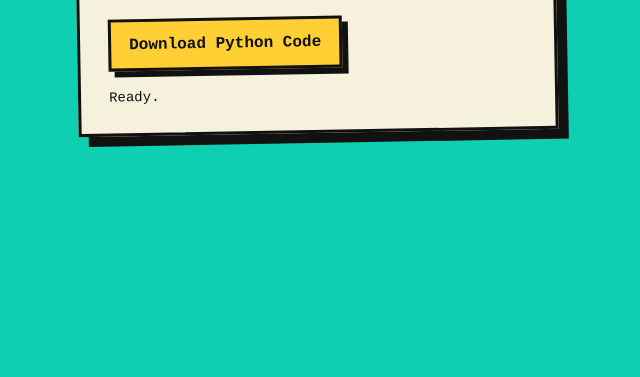
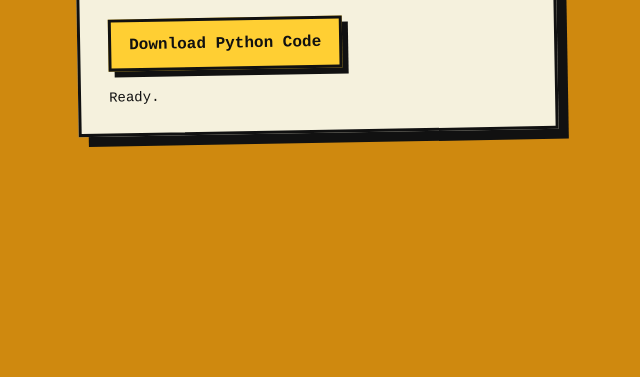
Before and after one commit to IsaacQ5/Flame-Website, a plain HTML site: page index.html in a window 1280 px wide. Shown: the part 423-800 px from the top of the page, without its empty margins (324-964 px from the left). Drawn offline with Linux system fonts and the light colour scheme.

Commit message:
updated code

```diff
--- a/style.css
+++ b/style.css
@@ -6,7 +6,7 @@
     margin: 0;
     min-height: 100vh;
     font-family: "Courier New", monospace;
-    background: #0fcfb2;
+    background: #cf890f;
     color: #111111;
 }
 
```
Also changed, not shown: 1 other file.
